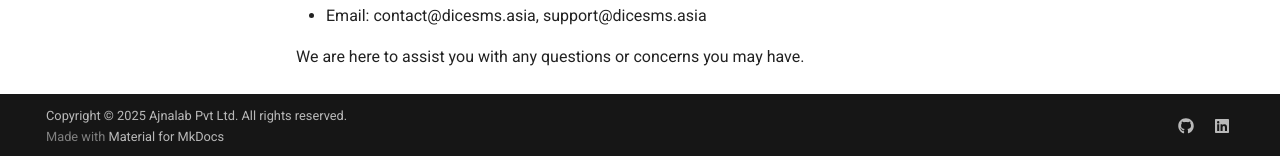
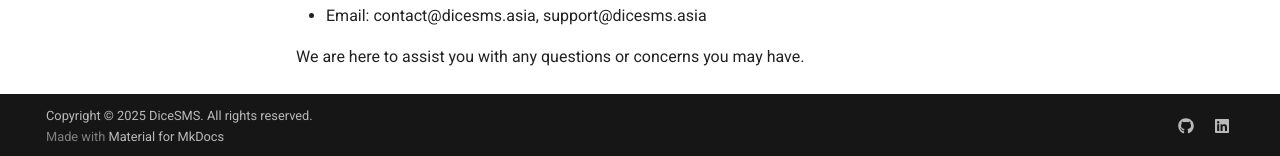
Before and after one commit to Ajna-Lab/Dice-API-Documentation, an MkDocs documentation site: the page built from docs/index.md, in a window 1280 px wide and 1049 px high. Shown: the part 890-1046 px from the top of the window. Built offline with MkDocs 1.6.1 and Material for MkDocs 9.7.7, drawn with Linux system fonts in a browser that asks for light colours.

Commit message:
fix: changed company name in copyright

```diff
--- a/mkdocs.yml
+++ b/mkdocs.yml
@@ -41,4 +41,4 @@ extra:
     - icon: fontawesome/brands/linkedin
       link: https://linkedin.com/company/ajna-lab
 
-copyright: Copyright &copy; 2025 Ajnalab Pvt Ltd. All rights reserved.
+copyright: Copyright &copy; 2025 DiceSMS. All rights reserved.
```
